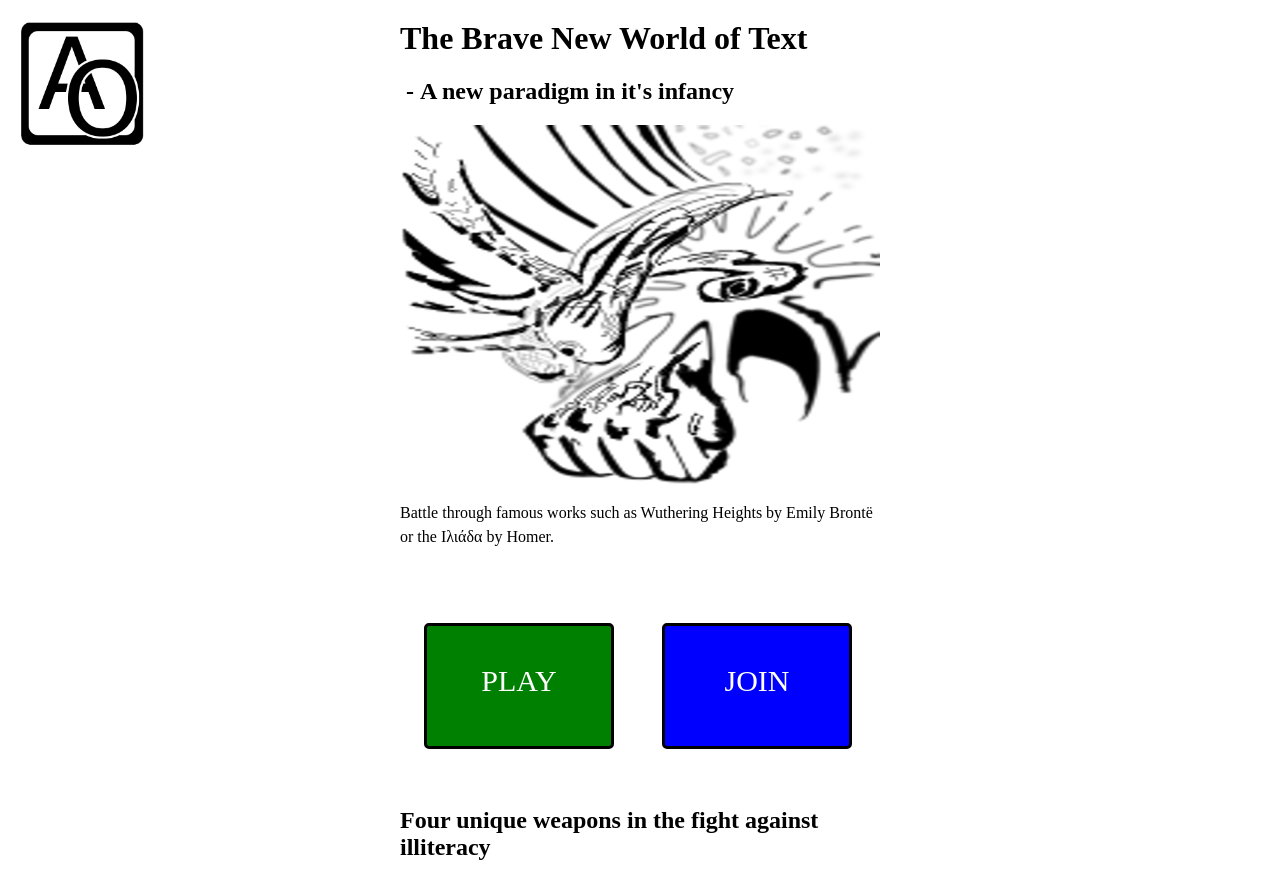
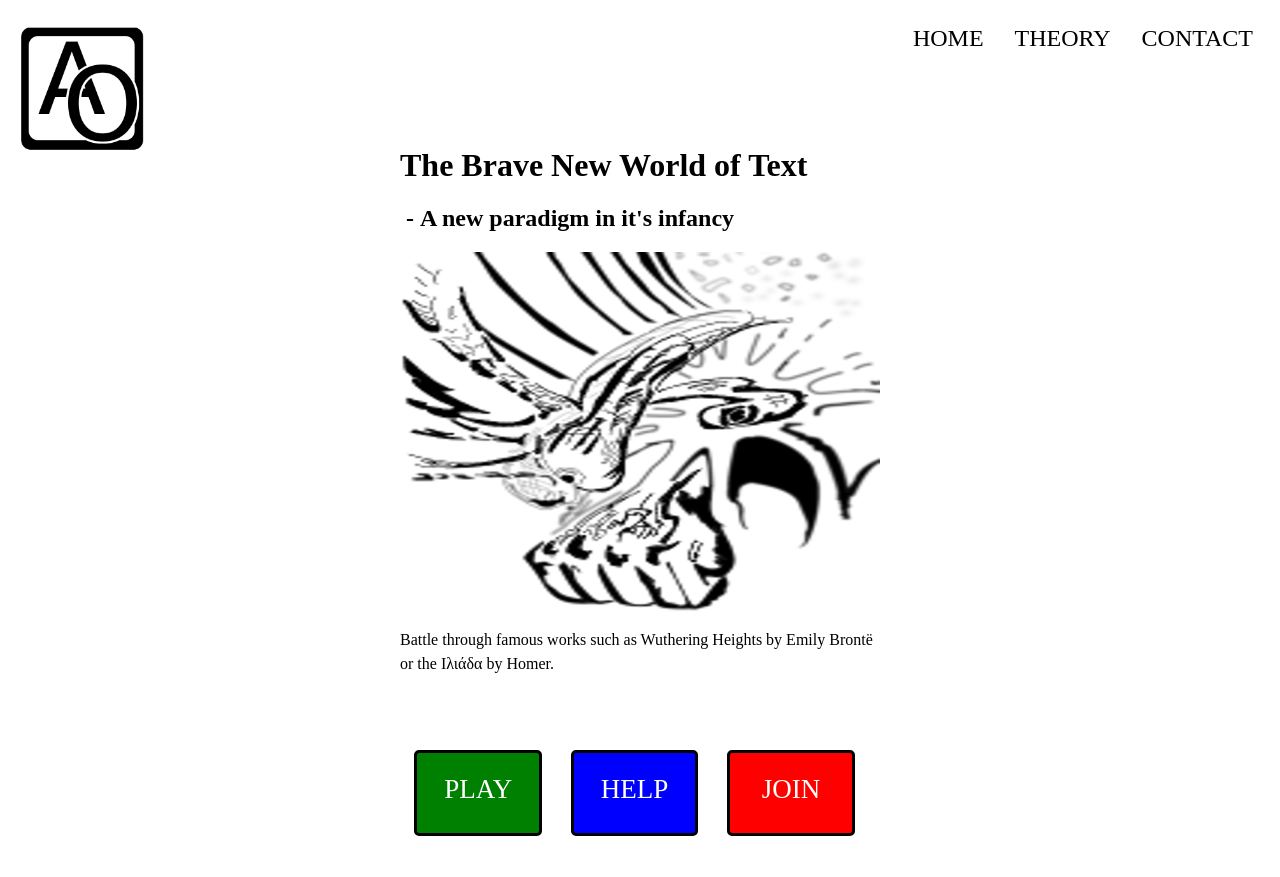
Before and after one commit to richard-jansson/sigma, a PHP site: page / in a window 1280 px wide. Shown: the top 877 px of the page. Run offline with PHP 8.4, Linux system fonts and the light colour scheme.

Commit message:
new call to actions

```diff
--- a/contact.html
+++ b/contact.html
@@ -47,6 +47,11 @@ Foundation, Inc., 51 Franklin Street, Fifth Floor, Boston, MA  02110-1301, USA.
 		<title>The Brave Future of Text</title>
 	</head>
 	<body>
+		<div id="header">
+			<a href="/index.html">home</a>
+			<a href="/theory.html">theory</a>
+			<a href="/contact.html">contact</a>
+		</div>
 		<div id="logo">
 			<a href="/"><img src="img/home.png" alt="logo" /></a>
 		</div>
--- a/css/front.css
+++ b/css/front.css
@@ -19,16 +19,16 @@ body {
 }
 
 .cta {
-	width:30%;
-	height: 120px;
+	width:17%;
+	height: 80px;
 	border: 3px solid black;
 	border-radius: 5px;
-	font-size: 30px;
-	line-height: 110px;
+	font-size: 27px;
+	line-height: 72px;
 	padding: 0 20px;
 	text-transform: uppercase;
 	text-align: center;
-	margin: 0 5%;
+	margin: 0 3%;
 	float: left;
 	cursor: pointer;
 }
@@ -39,6 +39,10 @@ body {
 }
 .cta-0 {
 	background-color: green;
+	color: white;
+}
+.cta-2 {
+	background-color: red;
 	color: white;
 }
 
@@ -59,7 +63,7 @@ body {
 }
 #content {
 	width: 480px;
-	margin: 20px auto 10px;
+	margin: 120px auto 10px;
 }
 
 #content img {
--- a/css/style.css
+++ b/css/style.css
@@ -1,5 +1,22 @@
+#header{
+	width: 100%;
+	text-align:right;
+	position:relative;
+	top: 25px;
+}
+
+#header a {
+	margin-right: 27px;
+	text-transform: uppercase;
+	font-size: 24px;
+}
+#header a, #header a:visited {
+	color: #000;
+	text-decoration: none;
+}
 #logo img {
 	height: 128px;
+	top: 25px;
 	position: absolute;
 }
 
--- a/index.html
+++ b/index.html
@@ -29,6 +29,11 @@ Foundation, Inc., 51 Franklin Street, Fifth Floor, Boston, MA  02110-1301, USA.
 		<title>The Brave Future of Text</title>
 	</head>
 	<body>
+		<div id="header">
+			<a href="/index.html">home</a>
+			<a href="/theory.html">theory</a>
+			<a href="/contact.html">contact</a>
+		</div>
 		<div id="logo">
 			<a href="/"><img src="img/home.png" alt="logo" /></a>
 		</div>
@@ -39,7 +44,8 @@ Foundation, Inc., 51 Franklin Street, Fifth Floor, Boston, MA  02110-1301, USA.
 			<p>Battle through famous works such as Wuthering Heights by Emily Brontë or the  Ιλιάδα by Homer.</p>
 			<div class="ctas">
 				<div class="cta cta-0" onclick="window.open('/start.html','_blank');"><a href="/start.html" target="_blank">Play</a></div>
-				<div class="cta cta-1" onclick="window.open('https://subscribestar.com/eruditenow','_blank')"><a href="https://subscribestar.com/eruditenow" target="_blank">Join</a></div>
+				<div class="cta cta-1" onclick="window.open('https://subscribestar.com/eruditenow','_blank')"><a href="https://subscribestar.com/eruditenow" target="_blank">Help</a></div>
+				<div class="cta cta-2" onclick="window.open('/contact.html','_blank')"><a href="/contact.html" target="_blank">Join</a></div>
 			</div>
 			<h2>Four unique weapons in the fight against illiteracy</h2>
 			<div class="board">
--- a/theory.html
+++ b/theory.html
@@ -29,6 +29,11 @@ Foundation, Inc., 51 Franklin Street, Fifth Floor, Boston, MA  02110-1301, USA.
 		<title>The Brave Future of Text</title>
 	</head>
 	<body>
+		<div id="header">
+			<a href="/index.html">home</a>
+			<a href="/theory.html">theory</a>
+			<a href="/contact.html">contact</a>
+		</div>
 		<div id="logo">
 			<a href="/"><img src="img/home.png" alt="logo" /></a>
 		</div>
```
